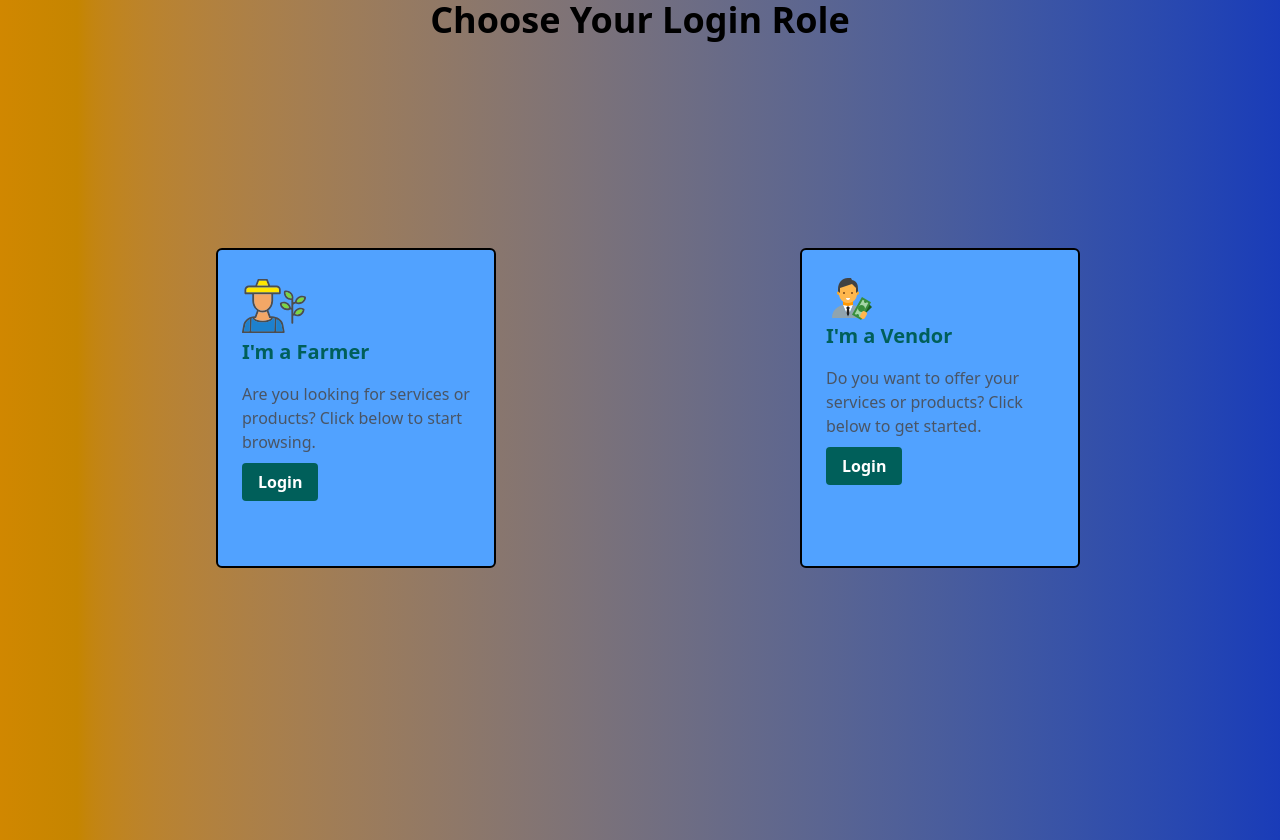
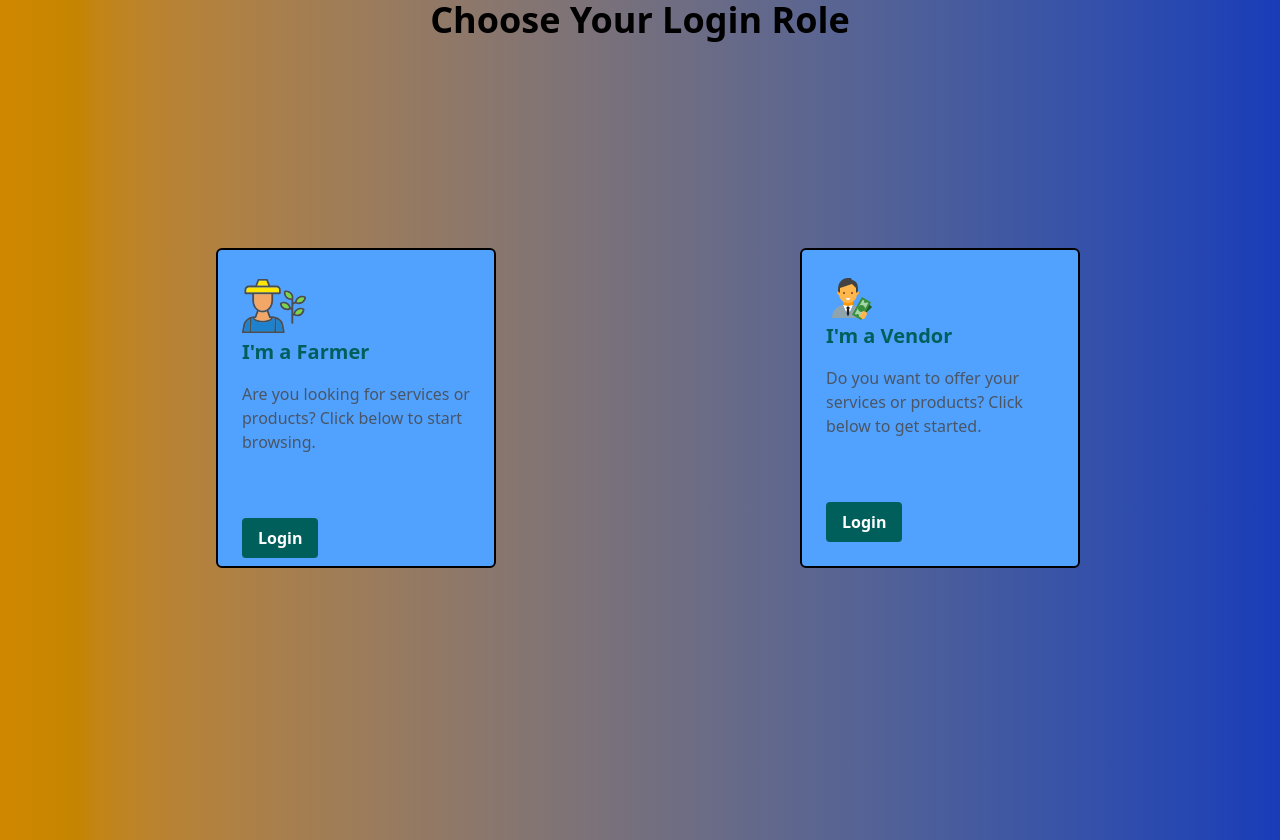
Before and after one commit to vivekkumar012/AGRIPACT, a React (Vite) app in the folder frontend/: page /chooser in a window 1280 px wide. Built offline with nearby package versions, Linux system fonts and the light colour scheme.

Commit message:
update some pages

```diff
--- a/frontend/src/pages/Chooser.jsx
+++ b/frontend/src/pages/Chooser.jsx
@@ -15,11 +15,15 @@ function Chooser() {
             Are you looking for services or products? Click below to start
             browsing.
           </p>
-          <Link
-            to={"/login"}
-            className="bg-teal-800 hover:bg-teal-600 text-white font-semibold items-center py-2 px-4 rounded focus:outline-none focus:ring focus:ring-teal-300 transition-colors mt-12"
+          <Link to="/login">
+              <button
+                className="bg-teal-800 hover:bg-teal-600 text-white font-semibold py-2 px-4 rounded focus:outline-none focus:ring focus:ring-teal-300 transition-colors mt-12"
+                onClick={() => {
+                  localStorage.setItem("role", "farmer");
+                }}
               >
                 Login
+              </button>
             </Link>
         </div>
 
@@ -30,11 +34,15 @@ function Chooser() {
             Do you want to offer your services or products? Click below to get
             started.
           </p>
-          <Link
-            to={"/login"}
+          <Link to="/login">
+              <button
+                onClick={() => {
+                  localStorage.setItem("role", "vendor");
+                }}
                 className="bg-teal-800 hover:bg-teal-600 text-white font-semibold py-2 px-4 rounded focus:outline-none focus:ring focus:ring-teal-300 transition-colors mt-12"
               >
                 Login
+              </button>
             </Link>
         </div>
       </div>
--- a/frontend/src/pages/Login.jsx
+++ b/frontend/src/pages/Login.jsx
@@ -1,18 +1,38 @@
 import React, { useState } from "react";
 import axios from 'axios';
 import toast from 'react-hot-toast';
-import { Link } from "react-router-dom";
+import { Link, Navigate } from "react-router-dom";
 
 function Login() {
   const [email, setEmail] = useState("");
   const [password, setPassword] = useState("");
 
+  const [redirect, setRedirect] = useState(false);
+  const role = localStorage.getItem('role');
+
   const handleSubmit = async (e) => {
     e.preventDefault();
     try {
-        const response = await axios.post("/")
+        const response = await axios.post("http://localhost:3001/login", {
+          withCredentials: true,
+        }, {
+          email,
+          password
+        })
+        toast.success("Login Successfull");
+        setRedirect(true);
+
     } catch (error) {
         console.log(error);
+        toast.error("Login failed");
+    }
+  }
+
+  if(redirect) {
+    if(role == 'farmer') {
+      return <Navigate to={"/account"} />
+    } else {
+      return <Navigate to={"/vendor"} />
     }
   }
 
--- a/frontend/src/pages/Signup.jsx
+++ b/frontend/src/pages/Signup.jsx
@@ -1,14 +1,32 @@
 import React, { useState } from "react";
 import axios from "axios";
 import { Link } from "react-router-dom";
+import toast from "react-hot-toast";
 
 function Signup() {
   const [username, setUserName] = useState("");
   const [email, setEmail] = useState("");
   const [password, setPassword] = useState("");
 
-  const handleSignup = (e) => {
+  const handleSignup = async (e) => {
     e.preventDefault();
+    try {
+      const response = await axios.post(
+        "http://localhost:3001/register",
+        {
+          withCredentials: true,
+        },
+        {
+          username: username,
+          email: email,
+          password: password,
+        }
+      );
+      toast.success("Signup Successfully");
+    } catch (error) {
+      console.log(error);
+      toast.error("Registration failed, try again later");
+    }
   };
 
   return (
@@ -18,12 +36,24 @@ function Signup() {
         <div>
           <header className="flex justify-between items-center absolute top-0 left-0 w-full p-5">
             <div className="flex items-center space-x-2">
-              <img src="" alt="" className="h-10 w-10 rounded-full"/>
-              <Link to={"/"} className="text-2xl font-bold text-orange-500">AgriPact</Link>
+              <img src="" alt="" className="h-10 w-10 rounded-full" />
+              <Link to={"/"} className="text-2xl font-bold text-orange-500">
+                AgriPact
+              </Link>
             </div>
             <div className="flex items-center space-x-4">
-              <Link to={"/login"} className="bg-transparent border border-gray-500 rounded-md py-2 px-4">Signin</Link>
-              <Link to={"/about"} className="bg-orange-500 rounded-md py-2 px-4">More Info</Link>
+              <Link
+                to={"/login"}
+                className="bg-transparent border border-gray-500 rounded-md py-2 px-4"
+              >
+                Signin
+              </Link>
+              <Link
+                to={"/about"}
+                className="bg-orange-500 rounded-md py-2 px-4"
+              >
+                More Info
+              </Link>
             </div>
           </header>
         </div>
@@ -77,7 +107,10 @@ function Signup() {
                 className="w-full bg-gray-700 border border-gray-800 p-3 rounded-md focus:outline-none focus:ring-0 focus:ring-blue-500"
               />
             </div>
-            <button type="submit" className="bg-orange-500 w-full px-6 py-3 rounded-md hover:bg-blue-600">
+            <button
+              type="submit"
+              className="bg-orange-500 w-full px-6 py-3 rounded-md hover:bg-blue-600"
+            >
               Signup
             </button>
           </form>
```
Lines whose indentation alone changed are shown as unchanged.
